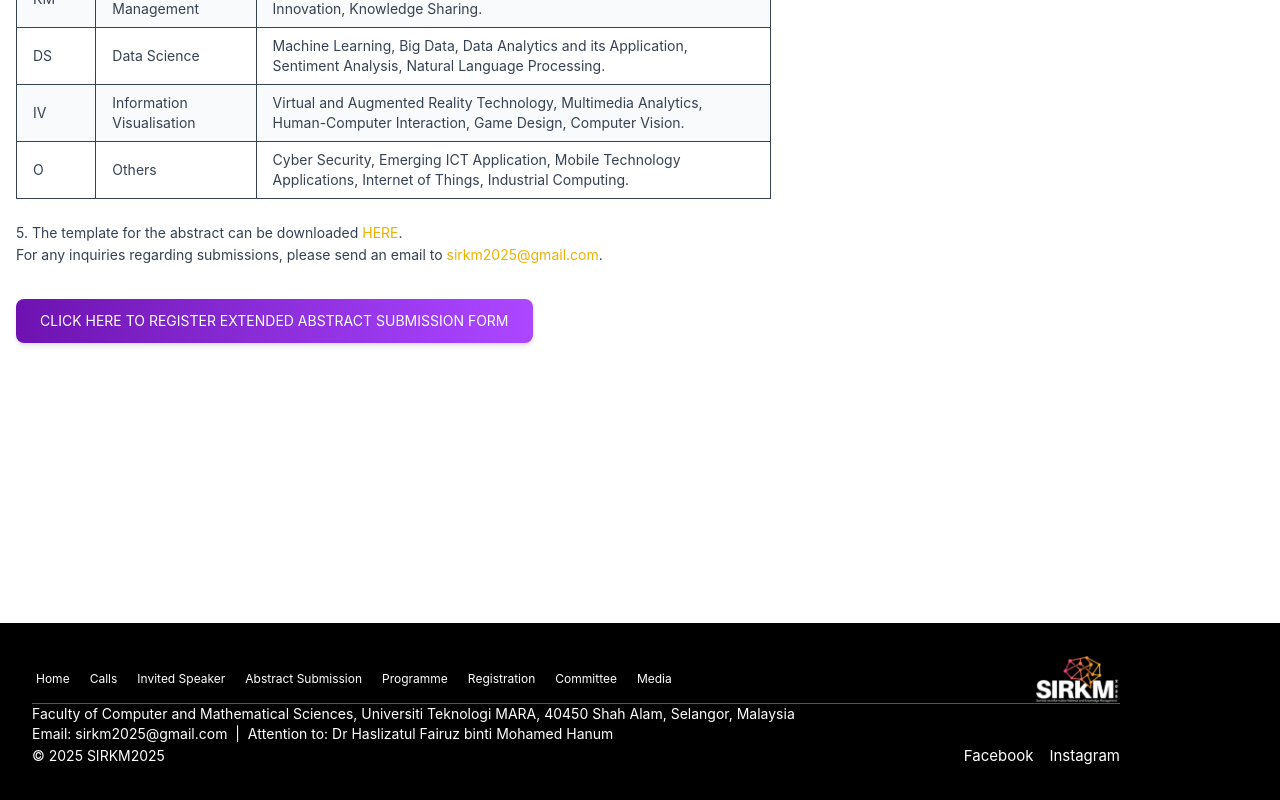
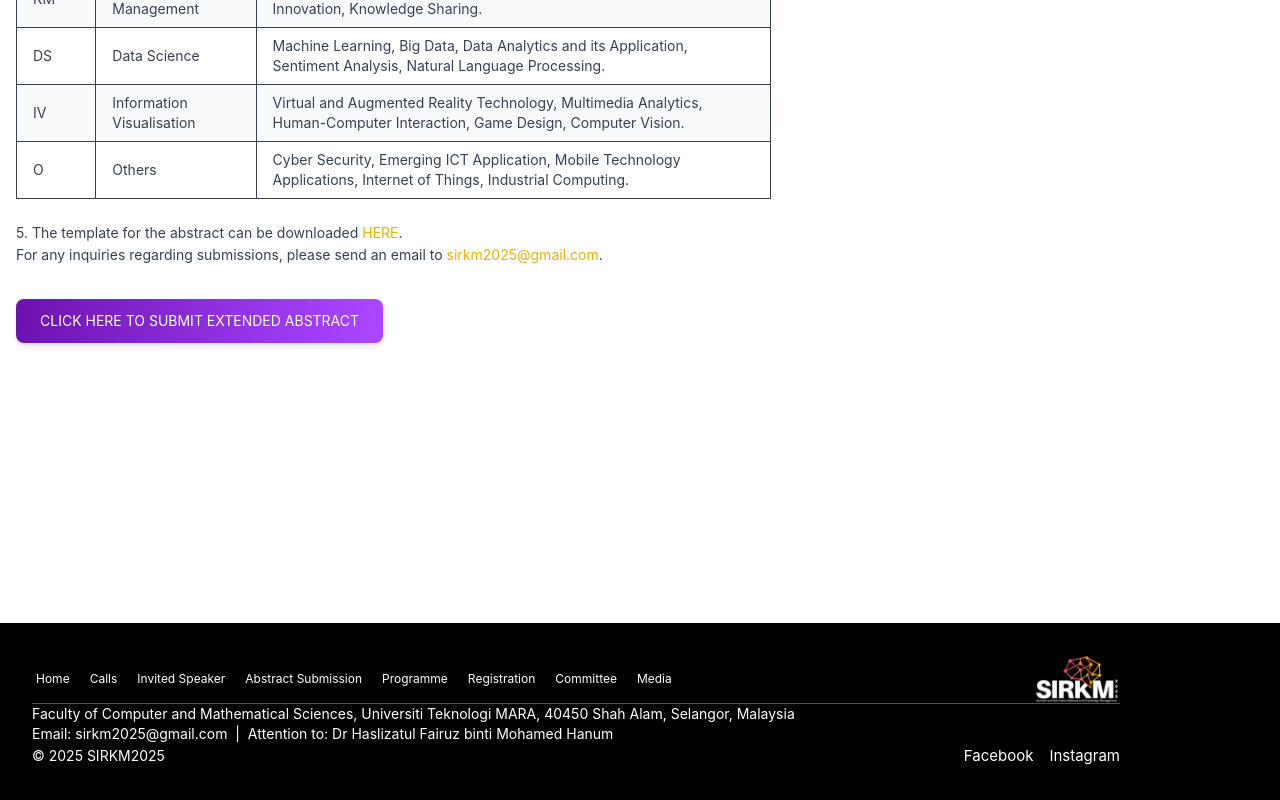
Before and after one commit to zafarshahrin/SIRKM2025, a Vue app: page /abstract-submission in a window 1280 px wide. Shown: the part 909-1709 px from the top of the page. Built offline with nearby package versions, Linux system fonts and the light colour scheme.

Commit message:
latest 1350

```diff
--- a/src/components/views/abstractsubmission.vue
+++ b/src/components/views/abstractsubmission.vue
@@ -135,7 +135,7 @@
   target="_blank"
   class="inline-block bg-gradient-to-r from-purple-800 to-purple-500 text-white px-6 py-3 rounded-lg shadow-md hover:from-purple-900 hover:to-purple-600 text-sm font-semibold transition-all duration-300"
 >
-  CLICK HERE TO REGISTER EXTENDED ABSTRACT SUBMISSION FORM
+  CLICK HERE TO SUBMIT EXTENDED ABSTRACT
 </a>
         </div>
 
```
